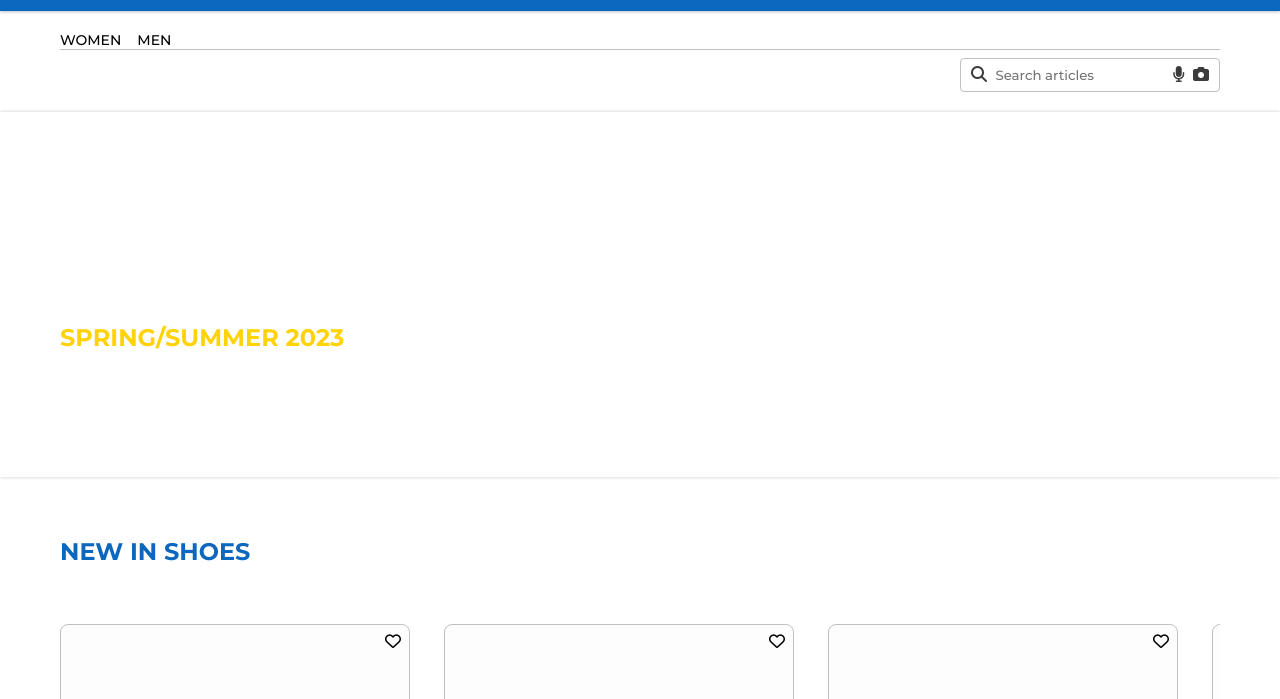
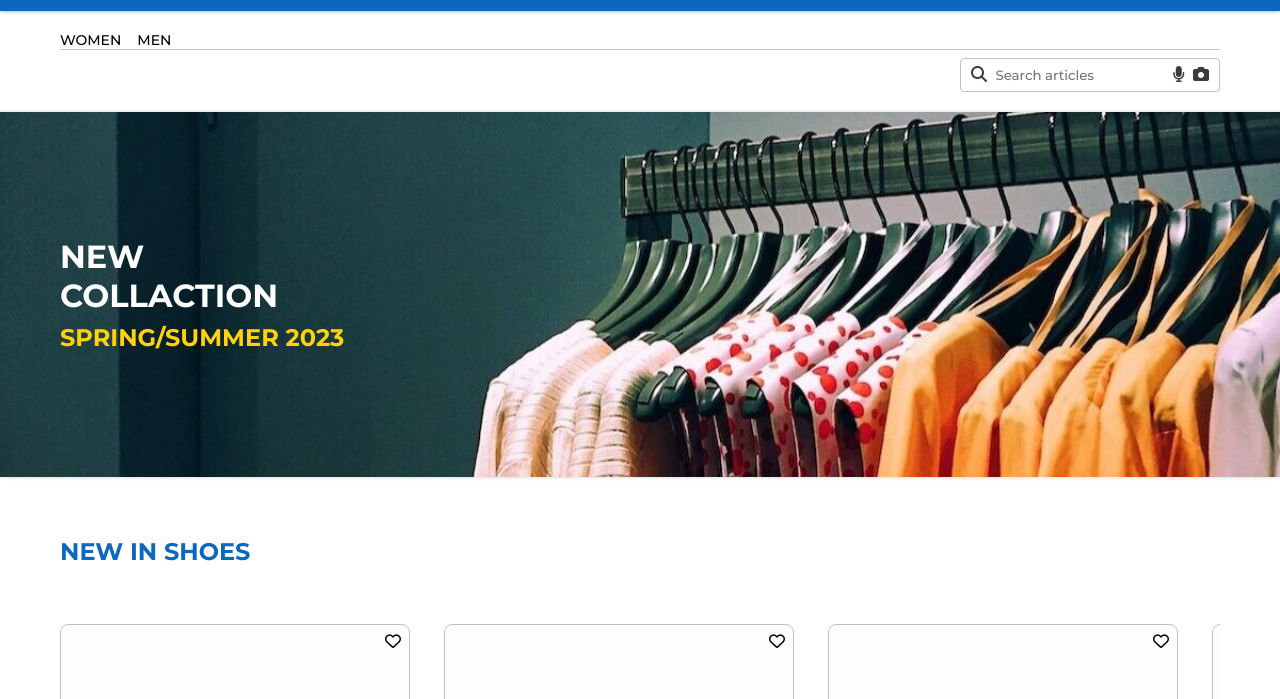
Before and after one commit to Br1ght-future/shopping-site, a plain HTML site: page index.html in a window 1280 px wide. Shown: the part 60-759 px from the top of the page. Drawn offline with Linux system fonts and the light colour scheme.

Commit message:
Fix image

```diff
--- a/css/styles.css
+++ b/css/styles.css
@@ -91,7 +91,7 @@ nav {
     display: flex;
     flex-direction: column;
     justify-content: center;
-    background-image: url('/br1ght-future.github.io/shopping-site/images/banner2.jpg');
+    background-image: url('../images/banner2.jpg');
     background-repeat: no-repeat;
     background-size: cover;
     color: white;
```
